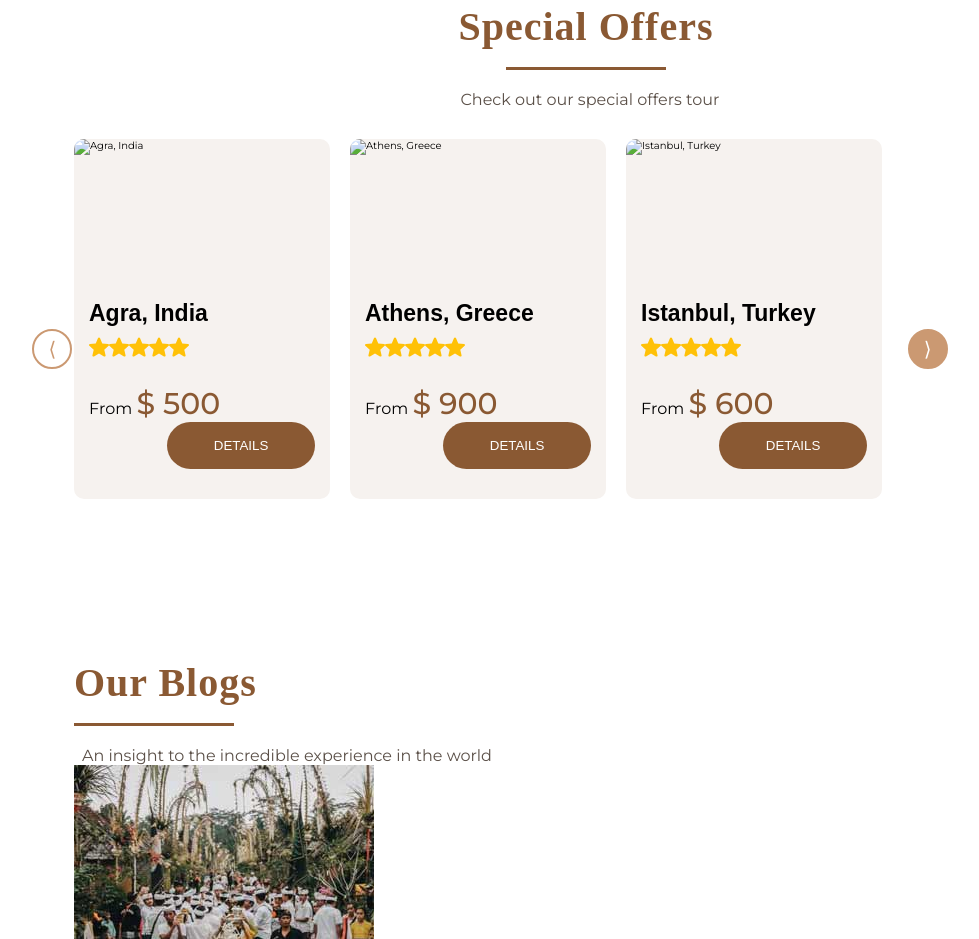
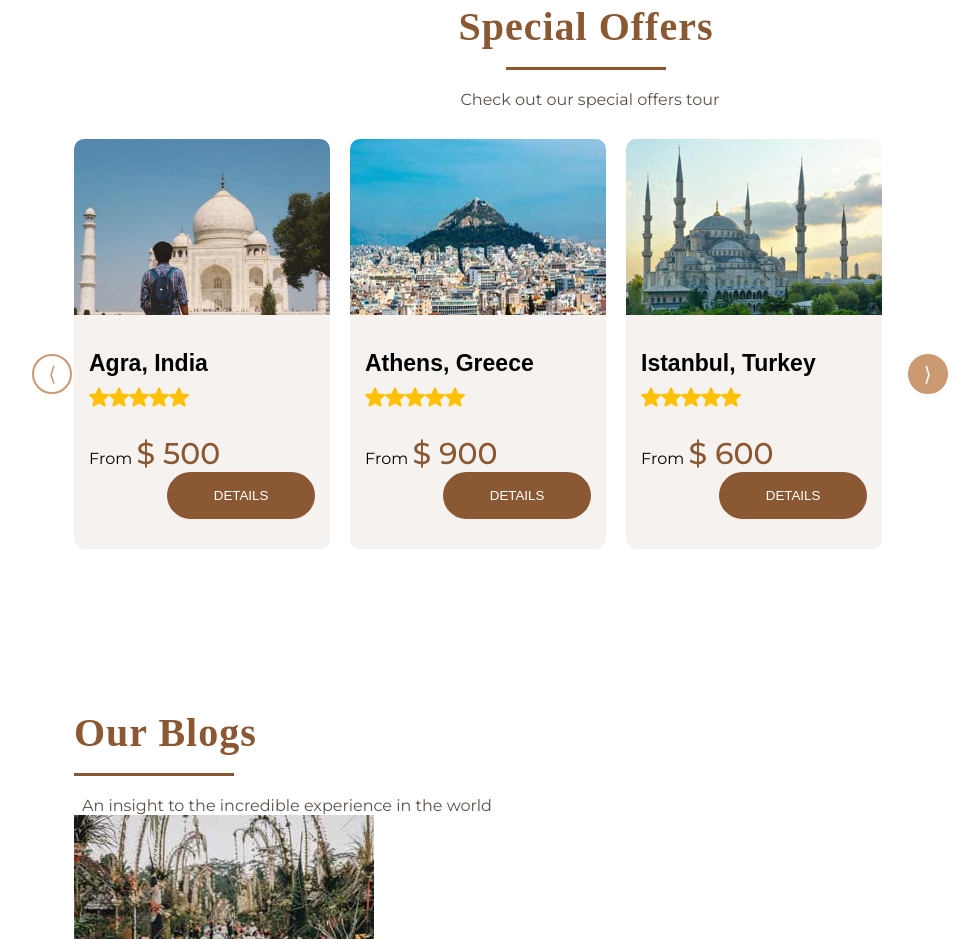
Before and after one commit to MynameisArthur/Layouts, a plain HTML site: page Desktop_only/travello/index.html in a window 1280 px wide. Shown: the part 1722-2661 px from the top of the page, without its empty margins (54-1033 px from the left). Drawn offline with Linux system fonts and the light colour scheme; a web font is replaced by a local one.

Commit message:
minor changes in html

```diff
--- a/Desktop_only/travello/index.html
+++ b/Desktop_only/travello/index.html
@@ -136,7 +136,7 @@
                 </div>
                 <div class="special_offers-slider_slide">
                     <div class="special_offers-slider_img-wrapper">
-                        <img src="img/agra-india2.jpg" alt="Agra, India">
+                        <img src="img/agra-india.jpg" alt="Agra, India">
                     </div>
                     <div class="special_offers-slider_slide-details">
                         <h4>Agra, India</h4>
@@ -154,7 +154,7 @@
                 </div>
                 <div class="special_offers-slider_slide">
                     <div class="special_offers-slider_img-wrapper">
-                        <img src="img/athens2.jpg" alt="Athens, Greece">
+                        <img src="img/athens.jpg" alt="Athens, Greece">
                     </div>
                     <div class="special_offers-slider_slide-details">
                         <h4>Athens, Greece</h4>
@@ -172,7 +172,7 @@
                 </div>
                 <div class="special_offers-slider_slide">
                     <div class="special_offers-slider_img-wrapper">
-                        <img src="img/istanbul2.jpg" alt="Istanbul, Turkey">
+                        <img src="img/istanbul.jpg" alt="Istanbul, Turkey">
                     </div>
                     <div class="special_offers-slider_slide-details">
                         <h4>Istanbul, Turkey</h4>
```
